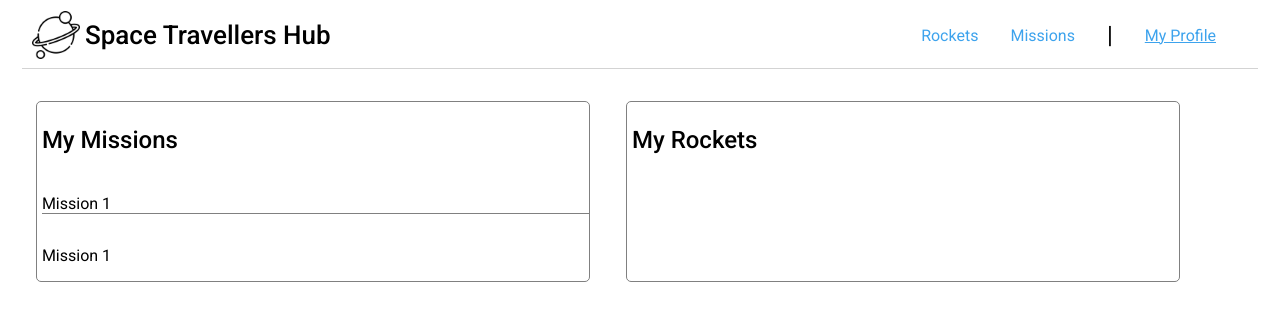
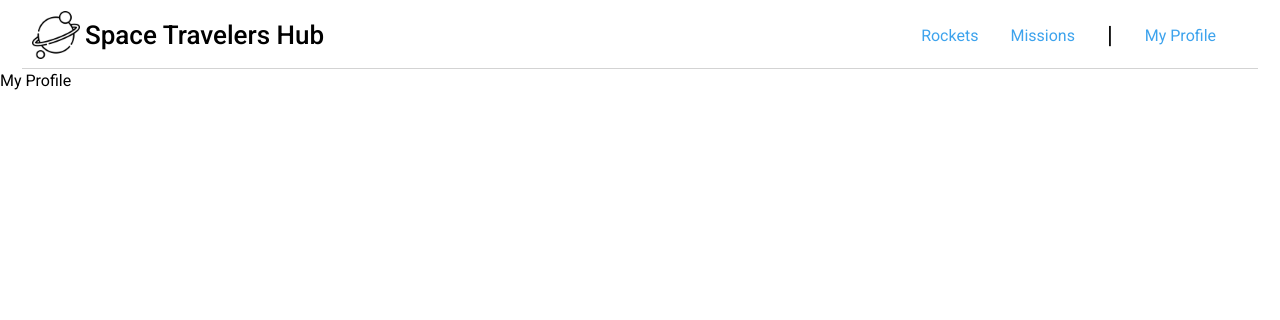
Before and after one commit to fickryiman/space-travellers-hub, a React (Create React App) app: page /profile in a window 1280 px wide. Shown: the top 320 px of the page. Built offline with nearby package versions, Linux system fonts and the light colour scheme.

Commit message:
Revert "My profile section - Filling out My Rockets"

```diff
--- a/src/components/Missions.js
+++ b/src/components/Missions.js
@@ -1,7 +1,7 @@
-const Mission = () => (
+const Missions = () => (
   <>
-    My Missions
+    Missions
   </>
 );
 
-export default Mission;
+export default Missions;
--- a/src/components/Navbar.js
+++ b/src/components/Navbar.js
@@ -6,42 +6,18 @@ const Navbar = () => (
   <nav className={css.nav}>
     <div className={css.logo}>
       <img src={planet} alt="Logo" />
-      <p>Space Travellers Hub</p>
+      <p>Space Travelers Hub</p>
     </div>
-    <ul className={css.ul} id="main-nav">
+    <ul className={css.ul}>
       <li>
-        <NavLink
-          to="/"
-          style={({ isActive }) => ({
-            textDecoration: isActive ? 'underline' : '',
-          })}
-        >
-          {' '}
-          Rockets
-        </NavLink>
+        <NavLink to="/" className={css.navigator} activeClassName="active"> Rockets </NavLink>
       </li>
       <li>
-        <NavLink
-          to="/missions"
-          style={({ isActive }) => ({
-            textDecoration: isActive ? 'underline' : '',
-          })}
-        >
-          {' '}
-          Missions
-        </NavLink>
+        <NavLink to="/missions" className={css.navigator} activeClassName="active"> Missions </NavLink>
       </li>
       <li className={css.sep}>|</li>
       <li>
-        <NavLink
-          to="/profile"
-          style={({ isActive }) => ({
-            textDecoration: isActive ? 'underline' : '',
-          })}
-        >
-          {' '}
-          My Profile
-        </NavLink>
+        <NavLink to="/profile" className={css.navigator} activeClassName="active"> My Profile </NavLink>
       </li>
     </ul>
   </nav>
--- a/src/components/Navbar.module.css
+++ b/src/components/Navbar.module.css
@@ -36,12 +36,12 @@
   list-style-type: none;
 }
 
-.ul li a {
+.navigator {
   color: rgb(61, 163, 237);
   text-decoration: none;
 }
 
-.ul li a:active {
+.active {
   text-decoration: underline;
 }
 
--- a/src/components/Profile.js
+++ b/src/components/Profile.js
@@ -1,24 +1,7 @@
-import { useSelector } from 'react-redux/es/hooks/useSelector';
-import css from './Profile.module.css';
+const Profile = () => (
+  <>
+    My Profile
+  </>
+);
 
-const Missions = () => {
-  const rockets = useSelector((state) => state.rockets.allRockets);
-  const reserved = rockets.filter((rocket) => rocket.reserved === true);
-  return (
-    <>
-      <div className={css.container}>
-        <div className={css.missions}>
-          <p className={css.heading}>My Missions</p>
-          <p className={css.elem}>Mission 1</p>
-          <p className={css.elem}>Mission 1</p>
-        </div>
-        <div className={css.rocketsCont}>
-          <p className={css.heading}>My Rockets</p>
-          { reserved ? reserved.map((rocket) => (<p key={rocket.id} className={css.elem}>{rocket.rocket_name}</p>)) : ''}
-        </div>
-      </div>
-    </>
-  );
-};
-
-export default Missions;
+export default Profile;
--- a/src/components/Profile.module.css
+++ /dev/null
@@ -1,54 +0,0 @@
-.container {
-  display: flex;
-  width: 95vw;
-  margin-top: 2rem;
-  height: auto;
-  justify-content: space-evenly;
-}
-
-.missions {
-  display: flex;
-  width: 45%;
-  height: auto;
-  justify-content: flex-start;
-  border: 1px solid grey;
-  border-radius: 5px;
-  flex-direction: column;
-  align-items: flex-start;
-  padding-left: 5px;
-}
-
-.rocketsCont {
-  display: flex;
-  width: 45%;
-  height: auto;
-  justify-content: flex-start;
-  border: 1px solid grey;
-  border-radius: 5px;
-  flex-direction: column;
-  align-items: flex-start;
-  padding-left: 5px;
-}
-
-.row {
-  border-bottom: 1px solid grey;
-}
-
-.allMissions {
-  display: flex;
-  flex-direction: column;
-}
-
-.heading {
-  font-weight: 500;
-  font-size: 24px;
-}
-
-.elem {
-  border-bottom: 1px solid grey;
-  width: 100%;
-}
-
-p:last-child {
-  border: none;
-}
--- a/src/components/Rockets.js
+++ b/src/components/Rockets.js
@@ -1,4 +1,4 @@
-import { useEffect, useState } from 'react';
+import { useEffect } from 'react';
 import { useDispatch, useSelector } from 'react-redux';
 import css from './Rockets.module.css';
 import { fetchRockets, setReserve } from '../redux/rockets/rocketsSlice';
@@ -8,14 +8,10 @@ const Rockets = () => {
   const dispatch = useDispatch();
   const rockets = useSelector((state) => state.rockets.allRockets);
   const { loading } = useSelector((state) => state.rockets);
-  const [fetchedRockets, setHasFetchedDataOnce] = useState(false);
 
   useEffect(() => {
-    if (!fetchedRockets) {
-      dispatch(fetchRockets());
-      setHasFetchedDataOnce((bool) => !bool);
-    }
-  }, [fetchedRockets, dispatch]);
+    dispatch(fetchRockets());
+  }, [dispatch]);
 
   if (loading) {
     return (
@@ -32,7 +28,7 @@ const Rockets = () => {
             <img src={rocket.flickr_images} alt="rocket" />
           </div>
           <div className={css.info}>
-            <p className={css.title}>{rocket.rocket_name}</p>
+            <p className={css.title}>{rocket.name}</p>
             <p className={css.desc}>
               {rocket.reserved ? <span className={css.badge}>Reserved</span> : ''}
               {' '}
```
